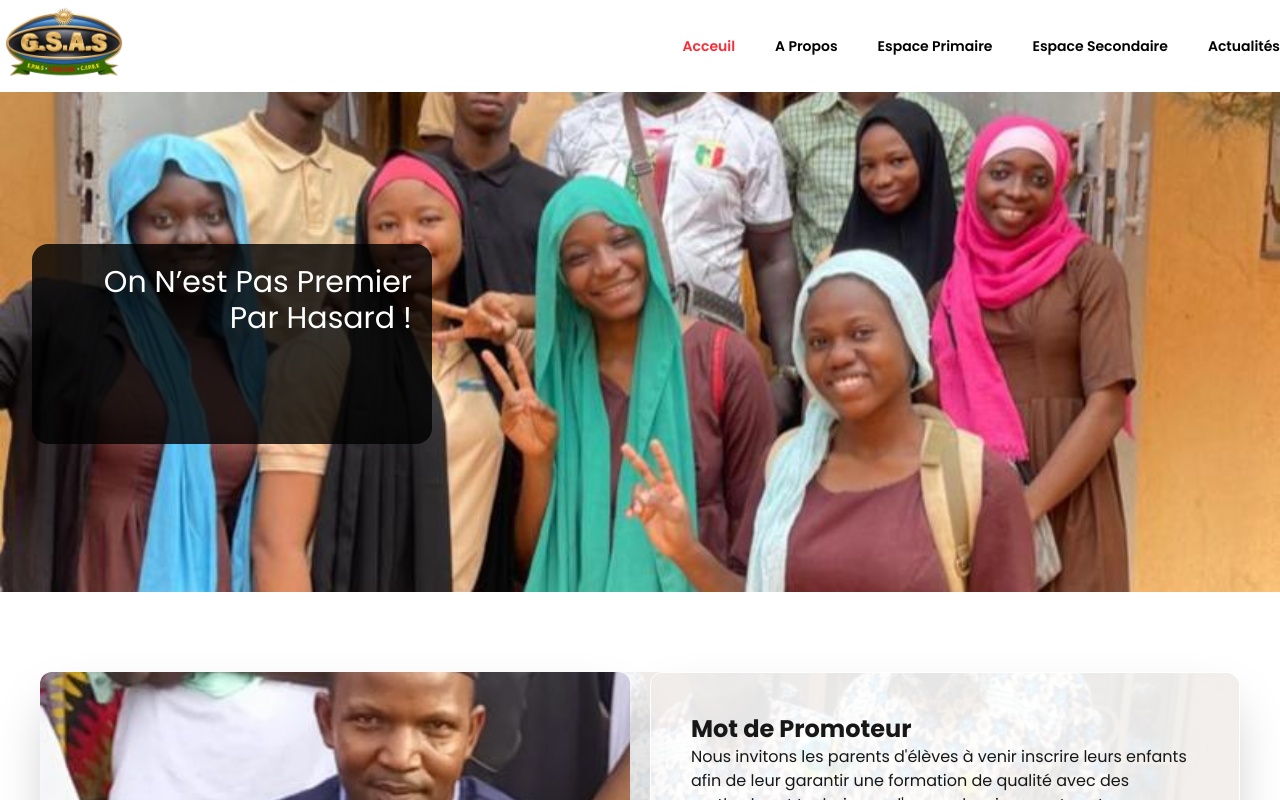
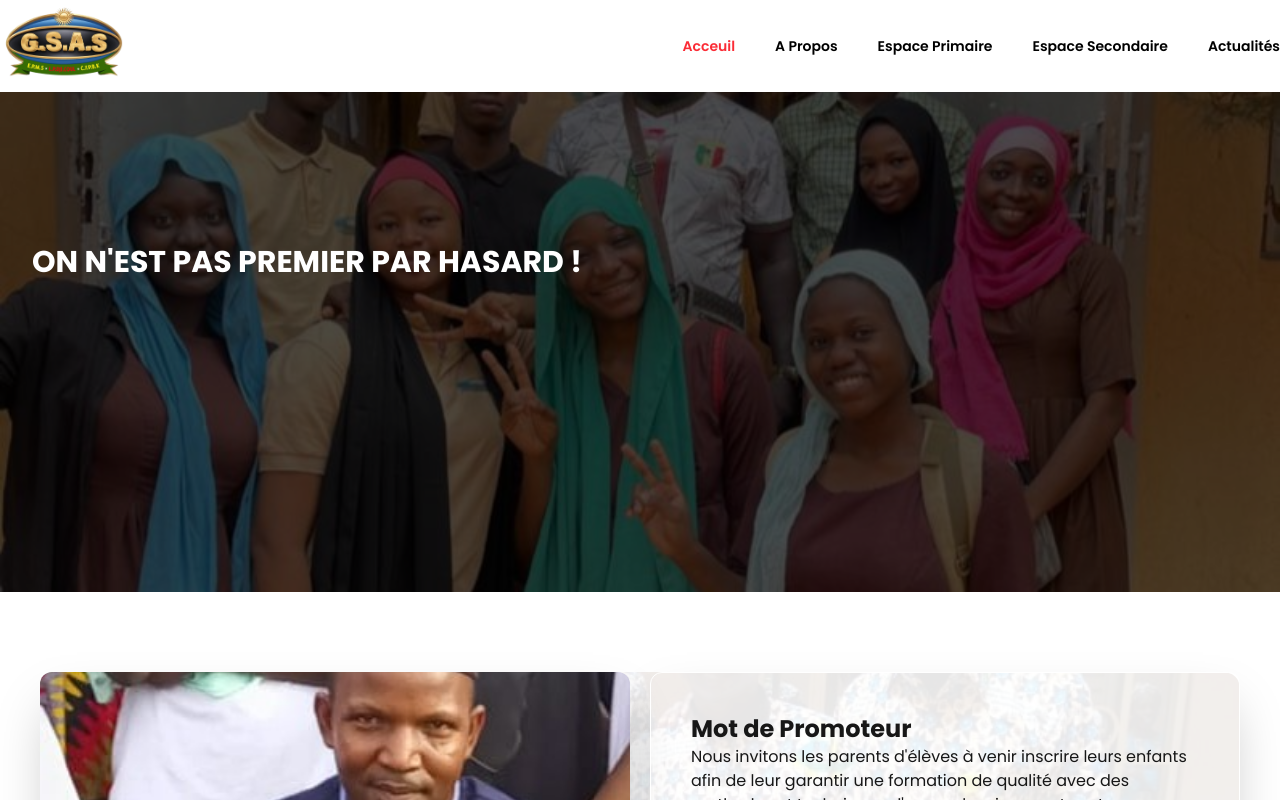
Before and after one commit to oumar-dev-app/emp-lycee, a Next.js app: page / in a window 1280 px wide. Shown: the top 800 px of the page. Built offline with nearby package versions, Linux system fonts and the light colour scheme.

Commit message:
Modification sur le title qui est sur l'image

```diff
--- a/_Components/Slider.tsx
+++ b/_Components/Slider.tsx
@@ -6,12 +6,13 @@ const images = [
   {
     id: 1,
     img: "/Slider2.jpg",
-    title: "Discipline–Effort–Succès : le succès au bout de l’effort dans la discipline."
+    title: "DISCIPLINE-EFFORT-SUCCÈS:",
+    desc: "le succès au bout de l’effort dans la discipline."
   },
   {
     id: 2,
     img: "/Slider1.jpg",
-    title: "On n’est pas premier par hasard !"
+    title: "ON N'EST PAS PREMIER PAR HASARD !"
   },
 ];
 
@@ -36,11 +37,15 @@ function Slider() {
             }`}
           style={{ backgroundImage: `url(${item.img})` }}
         >
-          <div className="m-8 rounded-2xl flex items-cente">
+           <div className="w-full h-full bg-black/70 absolute top-0 left-0 gb-gradient-to-b from-transparent to-black/90"></div>
+          <div className=" m-8 rounded-2xl absolute">
             {item.title && (
-              <p className="text-white text-3xl bg-black/80 p-5 rounded-2xl  h-50 w-150 capitalize md:text-3xl max-w-100 mt-30 text-right">
-                {item.title}
-              </p>
+              <div className="text-white text-3xl  rounded-2xl capitalize font-bold md:text-3xl max-w-140 mt-30 text-right">
+                <h1>
+                  {item.title}
+                </h1>
+                <p>{item.desc}</p>
+              </div>
             )}
           </div>
         </div>
```
